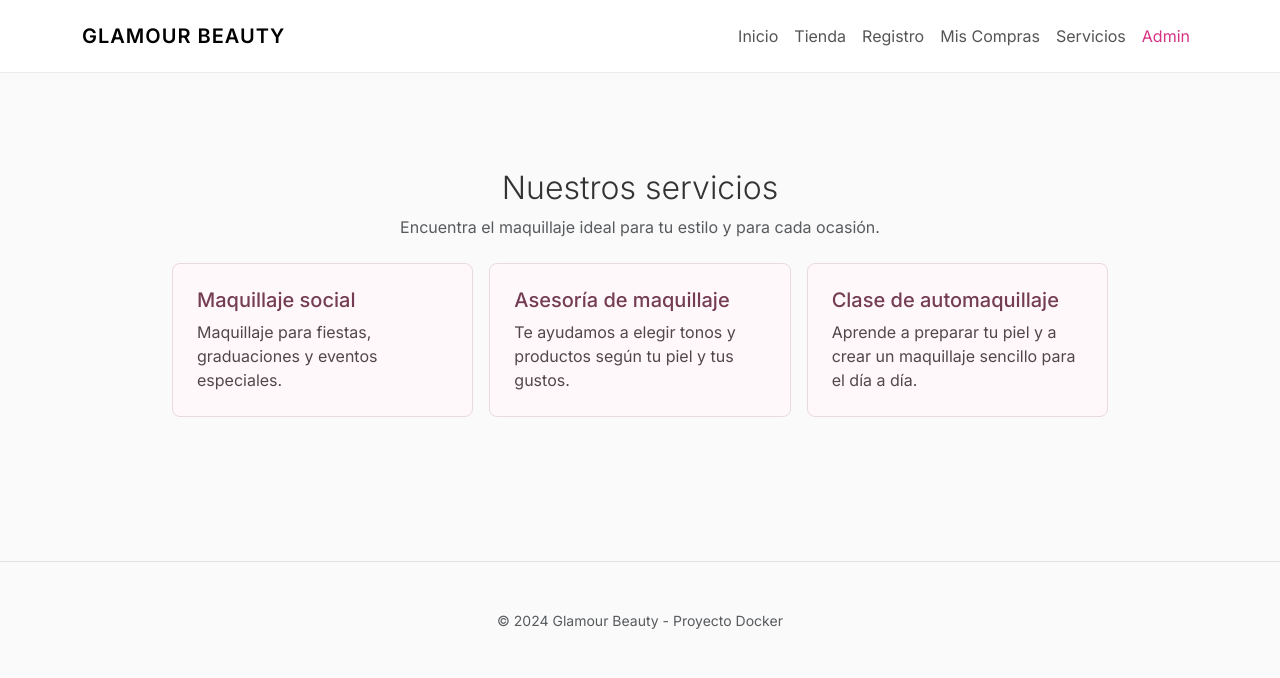
After one commit to Diegoandresbd/Tienda_online, a Flask app: page /servicios in a window 1280 px wide. The commit adds this page. Shown: the top 678 px of the page. Run offline with Flask 3, Linux system fonts and the light colour scheme.

Commit message:
Creacion modulo de servicios

```diff
--- a/app.py
+++ b/app.py
@@ -91,6 +91,11 @@ def historial():
     except Exception as e:
         return f"Error al cargar el historial: {e}"
 
+
+@app.route("/servicios")
+def servicios():
+    return render_template("servicios.html")
+
 # Iniciar la aplicación
 if __name__ == '__main__':
     app.run(host='0.0.0.0', port=5000, debug=True)
--- /dev/null
+++ b/static/css/servicios.css
@@ -0,0 +1,18 @@
+.servicios {
+    max-width: 960px;
+}
+
+.servicios-tarjeta {
+    background-color: #fff8fa;
+    border: 1px solid #ead9df;
+    border-radius: 8px;
+}
+
+.servicios-tarjeta h2 {
+    color: #743d53;
+}
+
+.servicios-tarjeta p {
+    color: #51474b;
+    line-height: 1.5;
+}
--- a/templates/base.html
+++ b/templates/base.html
@@ -41,6 +41,7 @@
                     <li class="nav-item"><a class="nav-link" href="/productos">Tienda</a></li>
                     <li class="nav-item"><a class="nav-link" href="/registro">Registro</a></li>
                     <li class="nav-item"><a class="nav-link" href="/historial">Mis Compras</a></li>
+                    <li class="nav-item"><a class="nav-link" href="{{ url_for('servicios') }}">Servicios</a></li>
                     <li class="nav-item"><a class="nav-link" href="/admin" style="color: #d63384 !important;">Admin</a></li>
                 </ul>
             </div>
--- a/templates/registro.html
+++ b/templates/registro.html
@@ -1,3 +1,4 @@
+
 {% extends "base.html" %}
 
 {% block title %}Registro - Glamour Beauty{% endblock %}
--- /dev/null
+++ b/templates/servicios.html
@@ -0,0 +1,45 @@
+{% extends "base.html" %}
+
+{% block title %}Servicios - Glamour Beauty{% endblock %}
+
+{% block content %}
+<link rel="stylesheet" href="{{ url_for('static', filename='css/servicios.css') }}">
+
+<section class="container servicios py-5" aria-labelledby="titulo-servicios">
+    <header class="text-center mb-4">
+        <h1 id="titulo-servicios" class="h2 fw-light">Nuestros servicios</h1>
+        <p class="text-muted">
+            Encuentra el maquillaje ideal para tu estilo y para cada ocasión.
+        </p>
+    </header>
+
+    <div class="row g-3 justify-content-center">
+        <div class="col-md-4">
+            <article class="servicios-tarjeta h-100 p-4">
+                <h2 class="h5">Maquillaje social</h2>
+                <p class="mb-0">
+                    Maquillaje para fiestas, graduaciones y eventos especiales.
+                </p>
+            </article>
+        </div>
+
+        <div class="col-md-4">
+            <article class="servicios-tarjeta h-100 p-4">
+                <h2 class="h5">Asesoría de maquillaje</h2>
+                <p class="mb-0">
+                    Te ayudamos a elegir tonos y productos según tu piel y tus gustos.
+                </p>
+            </article>
+        </div>
+
+        <div class="col-md-4">
+            <article class="servicios-tarjeta h-100 p-4">
+                <h2 class="h5">Clase de automaquillaje</h2>
+                <p class="mb-0">
+                    Aprende a preparar tu piel y a crear un maquillaje sencillo para el día a día.
+                </p>
+            </article>
+        </div>
+    </div>
+</section>
+{% endblock %}
```
